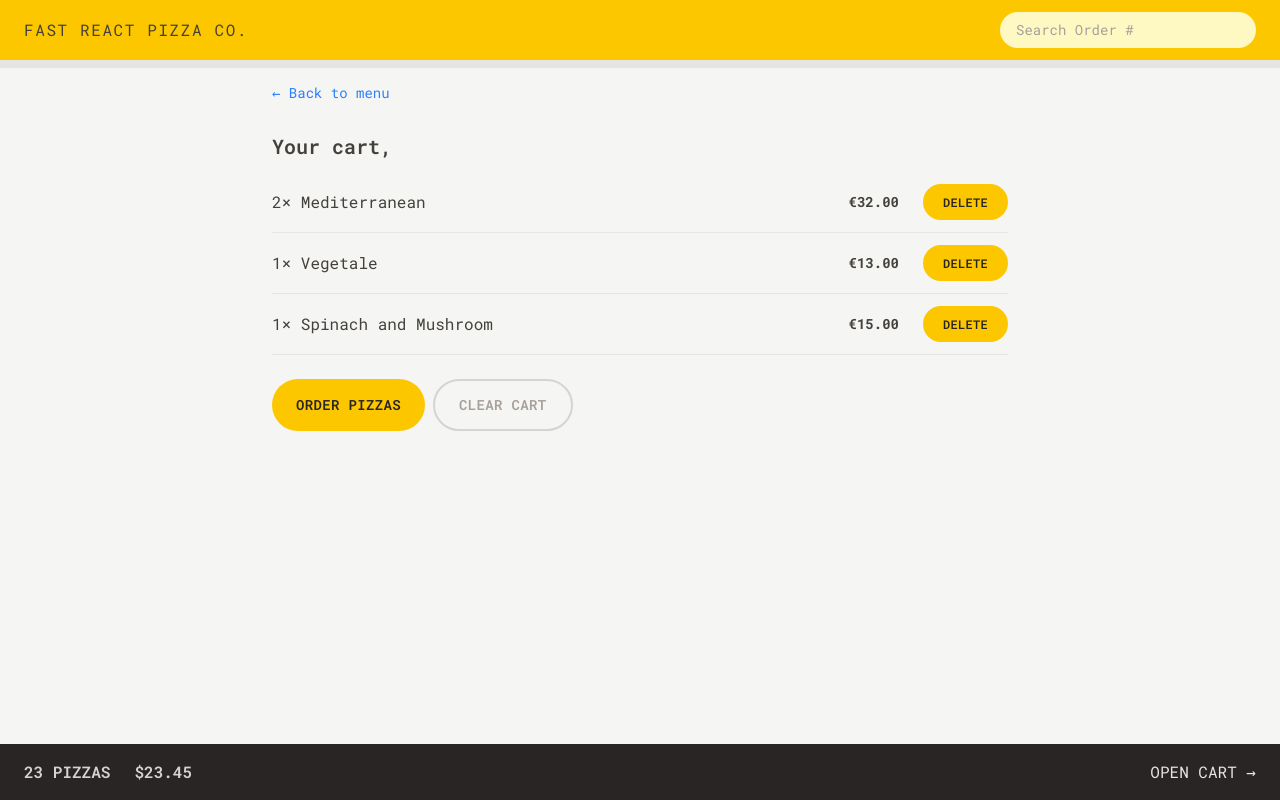
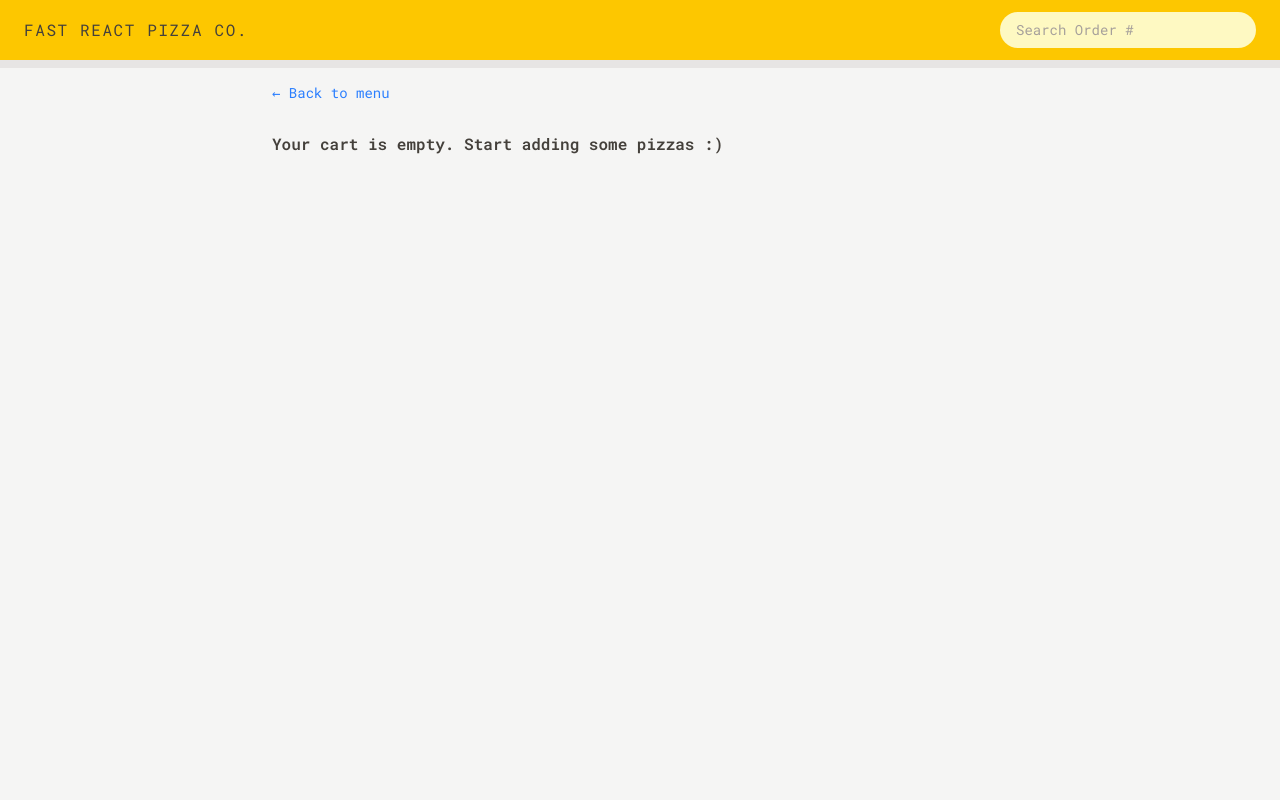
Before and after one commit to Chinmay-G/fast-react-pizza, a React (Vite) app: page /cart in a window 1280 px wide. Built offline with nearby package versions, Linux system fonts and the light colour scheme.

Commit message:
Implemet Cart features

```diff
--- a/src/features/cart/Cart.jsx
+++ b/src/features/cart/Cart.jsx
@@ -1,36 +1,16 @@
-import { Link } from 'react-router-dom';
 import LinkButton from '../../ui/LinkButton';
 import Button from '../../ui/Button';
 import CartItem from './CartItem';
-import { useSelector } from 'react-redux';
-
-const fakeCart = [
-  {
-    pizzaId: 12,
-    name: 'Mediterranean',
-    quantity: 2,
-    unitPrice: 16,
-    totalPrice: 32,
-  },
-  {
-    pizzaId: 6,
-    name: 'Vegetale',
-    quantity: 1,
-    unitPrice: 13,
-    totalPrice: 13,
-  },
-  {
-    pizzaId: 11,
-    name: 'Spinach and Mushroom',
-    quantity: 1,
-    unitPrice: 15,
-    totalPrice: 15,
-  },
-];
+import { useDispatch, useSelector } from 'react-redux';
+import { clearCart, getCart } from './cartSlice';
+import EmptyCart from './EmptyCart';
 
 function Cart() {
   const username = useSelector((state) => state.user.username);
-  const cart = fakeCart;
+  const cart = useSelector(getCart);
+  const dispatch = useDispatch();
+
+  if (!cart.length) return <EmptyCart />;
 
   return (
     <div className="px-4 py-3">
@@ -48,7 +28,9 @@ function Cart() {
         <Button type="primary" to="/order/new">
           Order pizzas
         </Button>
-        <Button type="secondary">Clear cart</Button>
+        <Button type="secondary" onClick={() => dispatch(clearCart())}>
+          Clear cart
+        </Button>
       </div>
     </div>
   );
--- a/src/features/cart/CartItem.jsx
+++ b/src/features/cart/CartItem.jsx
@@ -1,5 +1,5 @@
-import Button from '../../ui/Button';
 import { formatCurrency } from '../../utils/helpers';
+import DeleteItem from './DeleteItem';
 
 function CartItem({ item }) {
   const { pizzaId, name, quantity, totalPrice } = item;
@@ -11,7 +11,7 @@ function CartItem({ item }) {
       </p>
       <div className="flex items-center justify-between sm:gap-6">
         <p className="text-sm font-bold">{formatCurrency(totalPrice)}</p>
-        <Button type="small">Delete</Button>
+        <DeleteItem pizzaId={pizzaId} />
       </div>
     </li>
   );
--- a/src/features/cart/CartOverview.jsx
+++ b/src/features/cart/CartOverview.jsx
@@ -1,11 +1,19 @@
+import { useSelector } from 'react-redux';
 import { Link } from 'react-router-dom';
+import { getTotalCartPrice, getTotalCartQuantity } from './cartSlice';
+import { formatCurrency } from '../../utils/helpers';
 
 function CartOverview() {
+  const totalCartQuantity = useSelector(getTotalCartQuantity);
+  const totalCartPrice = useSelector(getTotalCartPrice);
+
+  if (!totalCartQuantity) return null;
+
   return (
     <div className="flex items-center justify-between bg-stone-800 p-4 text-sm text-stone-200 uppercase sm:px-6 md:text-base">
       <p className="space-x-4 font-semibold text-stone-300 sm:space-x-6">
-        <span>23 pizzas</span>
-        <span>$23.45</span>
+        <span>{totalCartQuantity} pizzas</span>
+        <span>{formatCurrency(totalCartPrice)}</span>
       </p>
       <Link to="/cart">Open cart &rarr;</Link>
     </div>
--- /dev/null
+++ b/src/features/cart/DeleteItem.jsx
@@ -0,0 +1,15 @@
+import { useDispatch } from 'react-redux';
+import Button from '../../ui/Button';
+import { deleteItem } from './cartSlice';
+
+function DeleteItem({ pizzaId }) {
+  const dispatch = useDispatch();
+
+  return (
+    <Button type="small" onClick={() => dispatch(deleteItem(pizzaId))}>
+      Delete
+    </Button>
+  );
+}
+
+export default DeleteItem;
--- a/src/features/cart/EmptyCart.jsx
+++ b/src/features/cart/EmptyCart.jsx
@@ -1,11 +1,14 @@
 import { Link } from 'react-router-dom';
+import LinkButton from '../../ui/LinkButton';
 
 function EmptyCart() {
   return (
-    <div>
-      <Link to="/menu">&larr; Back to menu</Link>
+    <div className="px-4 py-3">
+      <LinkButton to="/menu">&larr; Back to menu</LinkButton>
 
-      <p>Your cart is still empty. Start adding some pizzas :)</p>
+      <p className="mt-7 font-semibold">
+        Your cart is empty. Start adding some pizzas :)
+      </p>
     </div>
   );
 }
--- a/src/features/cart/cartSlice.js
+++ b/src/features/cart/cartSlice.js
@@ -1,17 +1,17 @@
 import { createSlice } from "@reduxjs/toolkit"
 
 const initialState = {
-    // cart: [],
+    cart: [],
 
-    cart: [
-        {
-            pizzaId: 12,
-            name: 'Mediterranean',
-            quantity: 2,
-            unitPrice: 16,
-            totalPrice: 32,
-        },
-    ]
+    // cart: [
+    //     {
+    //         pizzaId: 12,
+    //         name: 'Mediterranean',
+    //         quantity: 2,
+    //         unitPrice: 16,
+    //         totalPrice: 32,
+    //     },
+    // ]
 }
 
 const cartSlice = createSlice({
@@ -50,3 +50,13 @@ const cartSlice = createSlice({
 export const { addItem, deleteItem, increaseItemQuantity, decreaseItemQuantity, clearCart } = cartSlice.actions;
 
 export default cartSlice.reducer;
+
+export const getCart = state => state.cart.cart;
+
+export const getTotalCartQuantity = (state) =>
+    state.cart.cart.reduce((acc, item) => item.quantity + acc, 0);
+export const getTotalCartPrice = (state) =>
+    state.cart.cart.reduce((acc, item) => item.totalPrice + acc, 0);
+
+export const getCurrentQuantityById = id => state =>
+    state.cart.cart.find(item => item.pizzaId === id)?.quantity ?? 0;
--- a/src/features/menu/Menu.jsx
+++ b/src/features/menu/Menu.jsx
@@ -4,7 +4,6 @@ import MenuItem from './MenuItem';
 
 function Menu() {
   const menu = useLoaderData();
-  console.log(menu);
 
   return (
     <ul className="divide-y divide-stone-200 px-2">
--- a/src/features/menu/MenuItem.jsx
+++ b/src/features/menu/MenuItem.jsx
@@ -1,11 +1,26 @@
+import { useDispatch, useSelector } from 'react-redux';
 import Button from '../../ui/Button';
 import { formatCurrency } from '../../utils/helpers';
+import { addItem, getCurrentQuantityById } from '../cart/cartSlice';
+import DeleteItem from '../cart/DeleteItem';
 
 function MenuItem({ pizza }) {
+  const dispatch = useDispatch();
+
   const { id, name, unitPrice, ingredients, soldOut, imageUrl } = pizza;
 
+  const currentQuantity = useSelector(getCurrentQuantityById(id));
+  const isInCart = currentQuantity > 0;
+
   function handleAddToCart() {
-    console.log(id);
+    const newItem = {
+      pizzaId: id,
+      name,
+      quantity: 1,
+      unitPrice,
+      totalPrice: unitPrice * 1,
+    };
+    dispatch(addItem(newItem));
   }
 
   return (
@@ -29,7 +44,9 @@ function MenuItem({ pizza }) {
             </p>
           )}
 
-          {!soldOut && (
+          {isInCart && <DeleteItem pizzaId={id} />}
+
+          {!soldOut && !isInCart && (
             <Button type="small" onClick={handleAddToCart}>
               Add to cart
             </Button>
```
